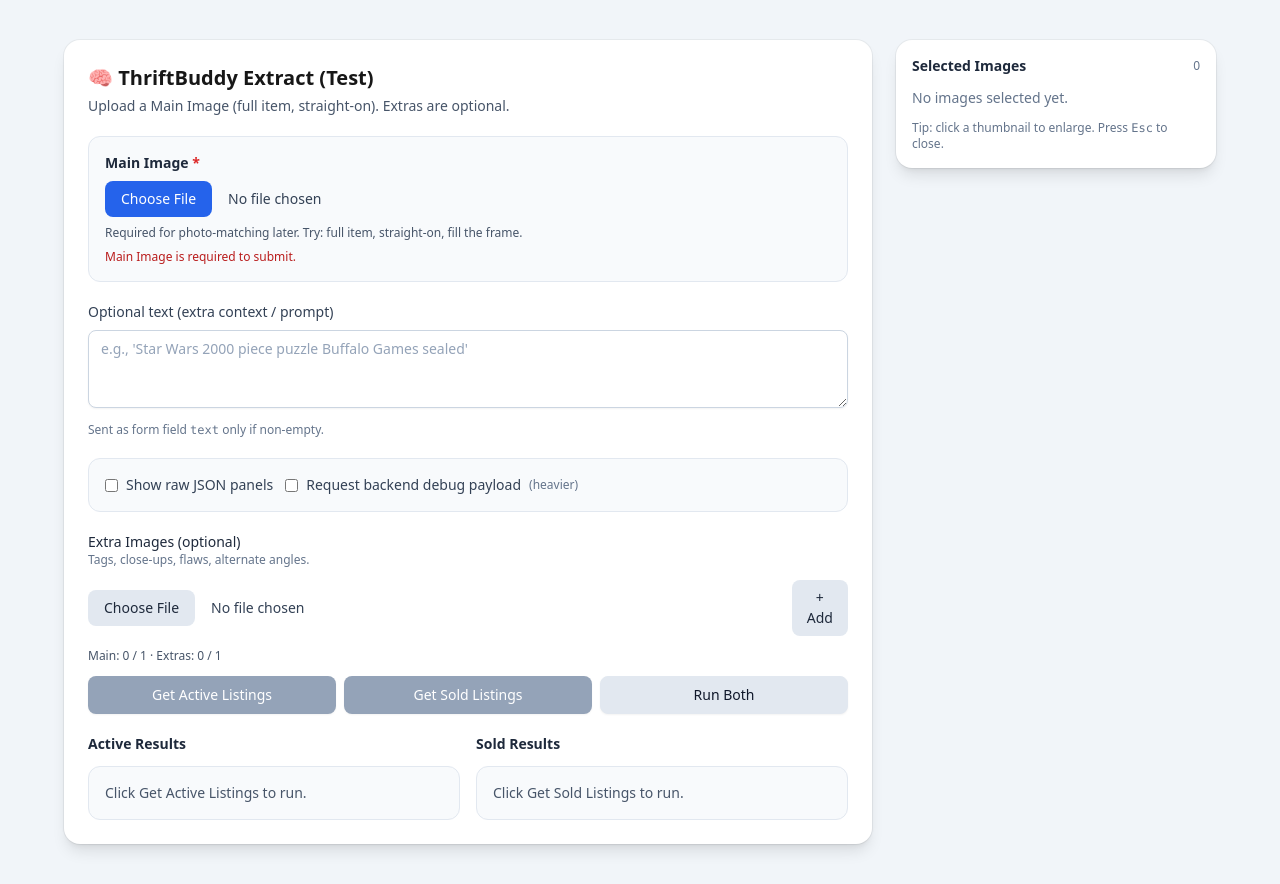
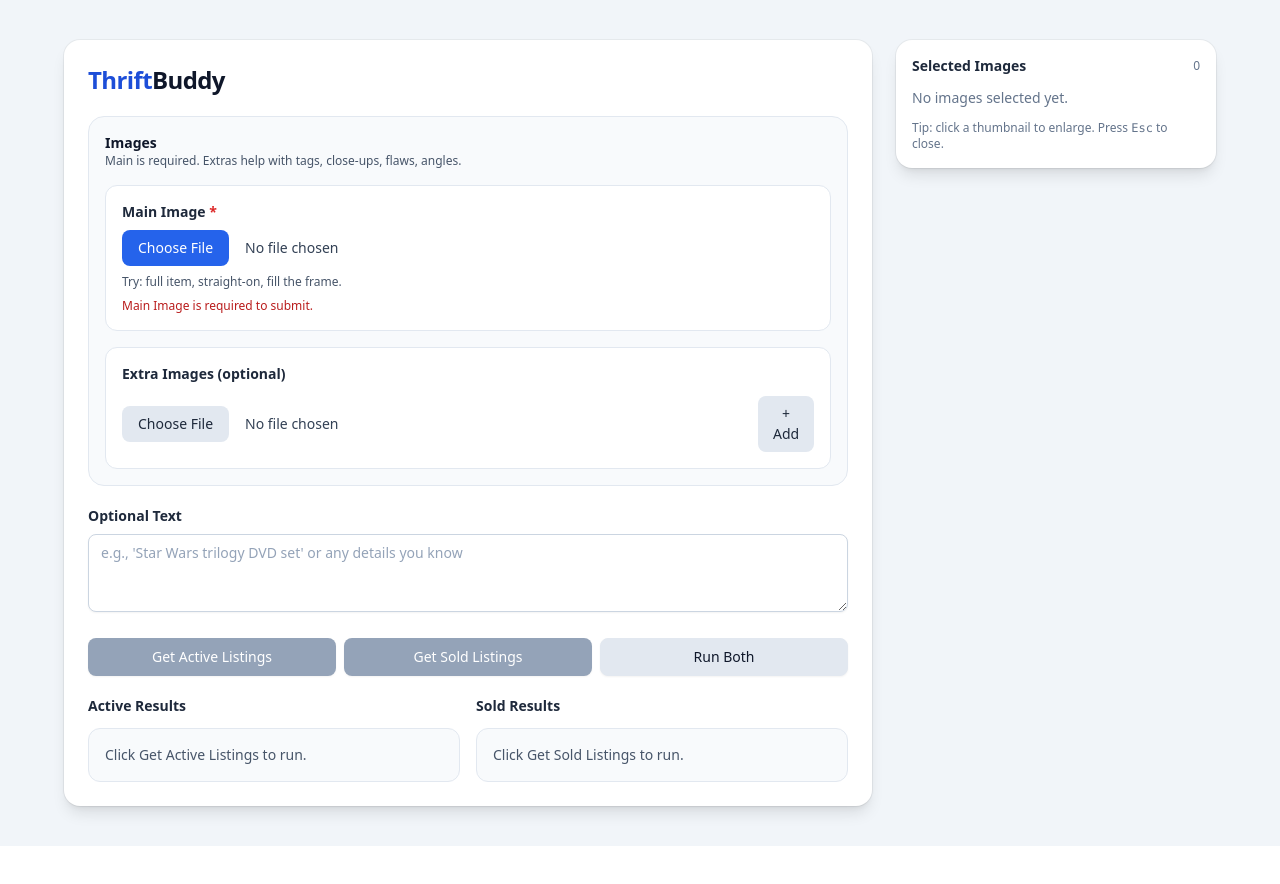
Before and after one commit to EthanGoodman/ThriftBuddy, a Next.js app in the folder apps/web/: page / in a window 1280 px wide. After the commit the page ends 846 px from the top, so only its background shows below. Built offline with nearby package versions, Linux system fonts and the light colour scheme.

Commit message:
Updated Pricing Page

```diff
--- a/apps/web/app/page.tsx
+++ b/apps/web/app/page.tsx
@@ -50,7 +50,7 @@
 
 type ApiResponse =
   | FrontendPayload
-  | { data: FrontendPayload; debug?: any }; // debug is intentionally "any"
+  | { data: FrontendPayload; debug?: any }; // backend may wrap, we ignore debug here
 
 function isWrappedResponse(x: any): x is { data: FrontendPayload; debug?: any } {
   return x && typeof x === "object" && "data" in x;
@@ -61,30 +61,43 @@
   return `$${x.toFixed(2)}`;
 }
 
-function PriceRangeLine({ label, range }: { label: string; range: PriceRange }) {
+function PriceSummary({
+  range,
+}: {
+  range: PriceRange;
+}) {
   if (!range || !range.n) {
     return (
       <div className="text-sm text-slate-600">
-        <span className="font-medium">{label}:</span> Not enough priced matches.
+        Pricing estimate unavailable (too few comparable listings).
       </div>
     );
   }
 
   return (
+    <div className="space-y-2">
       <div className="text-sm text-slate-700">
-      <div>
-        <span className="font-medium">{label}:</span>{" "}
-        <span className="font-semibold">{fmtMoney(range.median)}</span>{" "}
-        <span className="text-slate-500">
-          (typical {fmtMoney(range.low)}–{fmtMoney(range.high)}, n={range.n})
-        </span>
+        <span className="font-medium text-slate-900">Median:</span>{" "}
+        <span className="font-semibold">{fmtMoney(range.median)}</span>
       </div>
-      <div className="text-xs text-slate-500 mt-0.5">
+
+      <div className="text-sm text-slate-700">
+        <span className="font-medium text-slate-900">Price Range:</span>{" "}
+        {fmtMoney(range.low)} – {fmtMoney(range.high)}
+      </div>
+
+      <div className="text-xs text-slate-500">
         Q1 {fmtMoney(range.q1)} · Q3 {fmtMoney(range.q3)}
+      </div>
+
+      <div className="text-sm text-slate-700">
+        <span className="font-medium text-slate-900">Listings Used:</span>{" "}
+        {range.n}
       </div>
     </div>
   );
 }
+
 
 function Badge({ children }: { children: React.ReactNode }) {
   return (
@@ -127,13 +140,6 @@
   const [activeData, setActiveData] = useState<FrontendPayload | null>(null);
   const [soldData, setSoldData] = useState<FrontendPayload | null>(null);
 
-  // Raw/debug storage (for dev)
-  const [activeRaw, setActiveRaw] = useState<any>(null);
-  const [soldRaw, setSoldRaw] = useState<any>(null);
-
-  const [showRaw, setShowRaw] = useState(false);
-  const [includeDebug, setIncludeDebug] = useState(false);
-
   const [activeLoading, setActiveLoading] = useState(false);
   const [soldLoading, setSoldLoading] = useState(false);
 
@@ -147,10 +153,6 @@
   // lightbox state
   const [lightboxUrl, setLightboxUrl] = useState<string | null>(null);
   const [lightboxName, setLightboxName] = useState<string>("");
-
-  const canSubmit = useMemo(() => {
-    return mainImage != null && !anyBusy;
-  }, [mainImage, anyBusy]);
 
   function addSlot() {
     setFiles((prev) => [...prev, null]);
@@ -222,12 +224,10 @@
       setActiveLoading(true);
       setActiveError("");
       setActiveData(null);
-      setActiveRaw(null);
     } else {
       setSoldLoading(true);
       setSoldError("");
       setSoldData(null);
-      setSoldRaw(null);
     }
 
     const controller = new AbortController();
@@ -244,9 +244,6 @@
 
       form.append("mode", mode);
 
-      // Optional debug wrapper from backend
-      if (includeDebug) form.append("include_debug", "true");
-
       const res = await fetch("/api/py/extract-file", {
         method: "POST",
         body: form,
@@ -259,21 +256,10 @@
       }
 
       const json: ApiResponse = await res.json();
+      const payload = isWrappedResponse(json) ? json.data : json;
 
-      const payload = isWrappedResponse(json) ? json.data : json;
-      const raw = json; // keep full for debugging
-
-      if (mode === "active") {
-        setActiveData(payload);
-        setActiveRaw(raw);
-      } else {
-        setSoldData(payload);
-        setSoldRaw(raw);
-      }
-
-      // optional: quick console output
-      // console.log(`[${mode}] payload`, payload);
-      // console.log(`[${mode}] raw`, raw);
+      if (mode === "active") setActiveData(payload);
+      else setSoldData(payload);
     } catch (e: any) {
       const msg = e?.message ?? "Unknown error";
       if (mode === "active") setActiveError(msg);
@@ -288,7 +274,7 @@
     await Promise.allSettled([runMode("active"), runMode("sold")]);
   }
 
-  function ResultsCards({ data }: { data: FrontendPayload }) {
+  function ResultsCards({ data, mode }: { data: FrontendPayload; mode: Mode }) {
     const ma = data.market_analysis;
 
     return (
@@ -317,19 +303,15 @@
             <div className="pt-2 flex flex-wrap gap-2">
               <Badge>Velocity: {ma.sell_velocity}</Badge>
               <Badge>Rarity: {ma.rarity}</Badge>
-              <Badge>Matches: active {ma.active.similar_count} · sold {ma.sold.similar_count}</Badge>
+              <Badge>
+                Matches: active {ma.active.similar_count} · sold {ma.sold.similar_count}
+              </Badge>
             </div>
           </div>
         </Card>
 
-        <Card title="Pricing (outliers filtered)">
-          <div className="space-y-3">
-            <PriceRangeLine label="Active listings" range={ma.active.price_range} />
-            <PriceRangeLine label="Sold listings" range={ma.sold.price_range} />
-          </div>
-          <div className="text-xs text-slate-500 mt-3">
-            Uses your image-similarity matched set and removes price outliers via IQR.
-          </div>
+        <Card title="Pricing Summary" right={<Badge>Outliers filtered</Badge>}>
+          <PriceSummary range={mode === "active" ? ma.active.price_range : ma.sold.price_range} />
         </Card>
 
         <Card title="Legit check (starter)">
@@ -359,7 +341,11 @@
                     <div className="h-16 w-16 rounded-lg bg-slate-100 overflow-hidden shrink-0 border border-slate-200">
                       {/* eslint-disable-next-line @next/next/no-img-element */}
                       {it.thumbnail ? (
-                        <img src={it.thumbnail} alt={it.title || "listing"} className="h-full w-full object-cover" />
+                        <img
+                          src={it.thumbnail}
+                          alt={it.title || "listing"}
+                          className="h-full w-full object-cover"
+                        />
                       ) : (
                         <div className="h-full w-full flex items-center justify-center text-xs text-slate-400">
                           no img
@@ -398,16 +384,6 @@
     );
   }
 
-  function RawPanel({ raw }: { raw: any }) {
-    return (
-      <div className="rounded-xl bg-slate-950 text-slate-100 p-4 max-w-full overflow-x-auto">
-        <pre className="m-0 whitespace-pre-wrap break-words break-all text-xs leading-relaxed">
-          {raw ? JSON.stringify(raw, null, 2) : "No raw payload yet."}
-        </pre>
-      </div>
-    );
-  }
-
   return (
     <div className="min-h-screen bg-slate-100 px-6 py-10">
       <div className="mx-auto w-full max-w-6xl">
@@ -415,14 +391,22 @@
           {/* LEFT */}
           <div className="rounded-2xl bg-white p-6 shadow-lg ring-1 ring-black/5 space-y-5">
             <div className="space-y-1">
-              <h1 className="text-xl font-semibold">🧠 ThriftBuddy Extract (Test)</h1>
-              <p className="text-sm text-slate-600">
-                Upload a <span className="font-medium">Main Image</span> (full item, straight-on). Extras are optional.
-              </p>
+              <h1 className="text-2xl font-semibold text-slate-900 tracking-tight">
+                <span className="text-blue-700">Thrift</span>Buddy
+              </h1>
+            </div>
+            <div className="rounded-2xl border border-slate-200 bg-slate-50 p-4 space-y-4">
+              <div className="flex items-center justify-between">
+                <div>
+                  <div className="text-sm font-semibold text-slate-900">Images</div>
+                  <div className="text-xs text-slate-600">
+                    Main is required. Extras help with tags, close-ups, flaws, angles.
+                  </div>
+                </div>
               </div>
 
-            {/* REQUIRED main image */}
-            <div className="space-y-2 rounded-xl border border-slate-200 bg-slate-50 p-4">
+              {/* Main Image */}
+              <div className="rounded-xl border border-slate-200 bg-white p-4 space-y-2">
                 <div className="flex items-center justify-between">
                   <label className="block text-sm font-semibold text-slate-800">
                     Main Image <span className="text-red-600">*</span>
@@ -452,64 +436,17 @@
                 />
 
                 <div className="text-xs text-slate-600">
-                Required for photo-matching later. Try: full item, straight-on, fill the frame.
+                  Try: full item, straight-on, fill the frame.
                 </div>
 
-              {!mainImage && <div className="text-xs text-red-700">Main Image is required to submit.</div>}
+                {!mainImage && (
+                  <div className="text-xs text-red-700">Main Image is required to submit.</div>
+                )}
               </div>
 
-            {/* Optional text input */}
-            <div className="space-y-2">
-              <label className="block text-sm font-medium text-slate-700">
-                Optional text (extra context / prompt)
-              </label>
-              <textarea
-                value={textInput}
-                onChange={(e) => setTextInput(e.target.value)}
-                placeholder="e.g., 'Star Wars 2000 piece puzzle Buffalo Games sealed'"
-                rows={3}
-                disabled={anyBusy}
-                className={[
-                  "w-full rounded-lg border border-slate-300 bg-white px-3 py-2 text-sm text-slate-800",
-                  "placeholder:text-slate-400 shadow-sm focus:outline-none focus:ring-2 focus:ring-blue-500 focus:border-blue-500",
-                  anyBusy ? "opacity-60 cursor-not-allowed" : "",
-                ].join(" ")}
-              />
-              <div className="text-xs text-slate-500">
-                Sent as form field <span className="font-mono">text</span> only if non-empty.
-              </div>
-            </div>
-
-            {/* Debug toggles */}
-            <div className="flex flex-wrap items-center gap-3 rounded-xl border border-slate-200 bg-slate-50 p-4">
-              <label className="flex items-center gap-2 text-sm text-slate-700">
-                <input
-                  type="checkbox"
-                  checked={showRaw}
-                  onChange={(e) => setShowRaw(e.target.checked)}
-                  disabled={anyBusy}
-                />
-                Show raw JSON panels
-              </label>
-
-              <label className="flex items-center gap-2 text-sm text-slate-700">
-                <input
-                  type="checkbox"
-                  checked={includeDebug}
-                  onChange={(e) => setIncludeDebug(e.target.checked)}
-                  disabled={anyBusy}
-                />
-                Request backend debug payload
-                <span className="text-xs text-slate-500">(heavier)</span>
-              </label>
-            </div>
-
-            {/* OPTIONAL extra file slots */}
-            <div className="space-y-3">
-              <div className="text-sm font-medium text-slate-800">
-                Extra Images (optional)
-                <div className="text-xs text-slate-500 font-normal">Tags, close-ups, flaws, alternate angles.</div>
-              </div>
+              {/* Extra Images */}
+              <div className="rounded-xl border border-slate-200 bg-white p-4 space-y-3">
+                <div className="text-sm font-semibold text-slate-800">Extra Images (optional)</div>
 
                 {files.map((file, idx) => (
                   <div key={idx} className="flex flex-col sm:flex-row gap-3 sm:items-center">
@@ -556,11 +493,29 @@
                     </div>
                   </div>
                 ))}
-
-              <div className="text-xs text-slate-600">
-                Main: {mainImage ? "1" : "0"} / 1 · Extras: {files.filter(Boolean).length} / {files.length}
+              </div>
             </div>
 
+            {/* ✅ Optional Text (moved after images, simplified) */}
+            <div className="space-y-2">
+              <label className="block text-sm font-semibold text-slate-800">
+                Optional Text
+              </label>
+              <textarea
+                value={textInput}
+                onChange={(e) => setTextInput(e.target.value)}
+                placeholder="e.g., 'Star Wars trilogy DVD set' or any details you know"
+                rows={3}
+                disabled={anyBusy}
+                className={[
+                  "w-full rounded-lg border border-slate-300 bg-white px-3 py-2 text-sm text-slate-800",
+                  "placeholder:text-slate-400 shadow-sm focus:outline-none focus:ring-2 focus:ring-blue-500 focus:border-blue-500",
+                  anyBusy ? "opacity-60 cursor-not-allowed" : "",
+                ].join(" ")}
+              />
+            </div>
+
+            {/* Buttons */}
             <div className="grid grid-cols-1 sm:grid-cols-3 gap-2">
               <button
                 type="button"
@@ -608,7 +563,6 @@
                 Run Both
               </button>
             </div>
-            </div>
 
             {/* RESULTS: cards */}
             <div className="grid grid-cols-1 lg:grid-cols-2 gap-4">
@@ -626,14 +580,12 @@
                 )}
 
                 {activeData ? (
-                  <ResultsCards data={activeData} />
+                  <ResultsCards data={activeData} mode="active" />
                 ) : (
                   <div className="text-sm text-slate-600 rounded-xl border border-slate-200 bg-slate-50 p-4">
                     Click <span className="font-medium">Get Active Listings</span> to run.
                   </div>
                 )}
-
-                {showRaw ? <RawPanel raw={activeRaw} /> : null}
               </div>
 
               {/* SOLD */}
@@ -650,14 +602,12 @@
                 )}
 
                 {soldData ? (
-                  <ResultsCards data={soldData} />
+                  <ResultsCards data={soldData} mode="sold" />
                 ) : (
                   <div className="text-sm text-slate-600 rounded-xl border border-slate-200 bg-slate-50 p-4">
                     Click <span className="font-medium">Get Sold Listings</span> to run.
                   </div>
                 )}
-
-                {showRaw ? <RawPanel raw={soldRaw} /> : null}
               </div>
             </div>
           </div>
@@ -685,7 +635,11 @@
                     title="Click to enlarge"
                   >
                     {/* eslint-disable-next-line @next/next/no-img-element */}
-                    <img src={p.url} alt={p.name} className="h-full w-full object-cover group-hover:scale-[1.02] transition" />
+                    <img
+                      src={p.url}
+                      alt={p.name}
+                      className="h-full w-full object-cover group-hover:scale-[1.02] transition"
+                    />
                     <div className="absolute inset-x-0 bottom-0 bg-black/50 px-1 py-0.5 text-[10px] text-white truncate">
                       {p.label}: {p.name}
                     </div>
@@ -723,7 +677,11 @@
 
             <div className="rounded-xl overflow-hidden bg-black">
               {/* eslint-disable-next-line @next/next/no-img-element */}
-              <img src={lightboxUrl} alt={lightboxName} className="w-full max-h-[75vh] object-contain" />
+              <img
+                src={lightboxUrl}
+                alt={lightboxName}
+                className="w-full max-h-[75vh] object-contain"
+              />
             </div>
           </div>
         </div>
```
Lines whose indentation alone changed are shown as unchanged.
